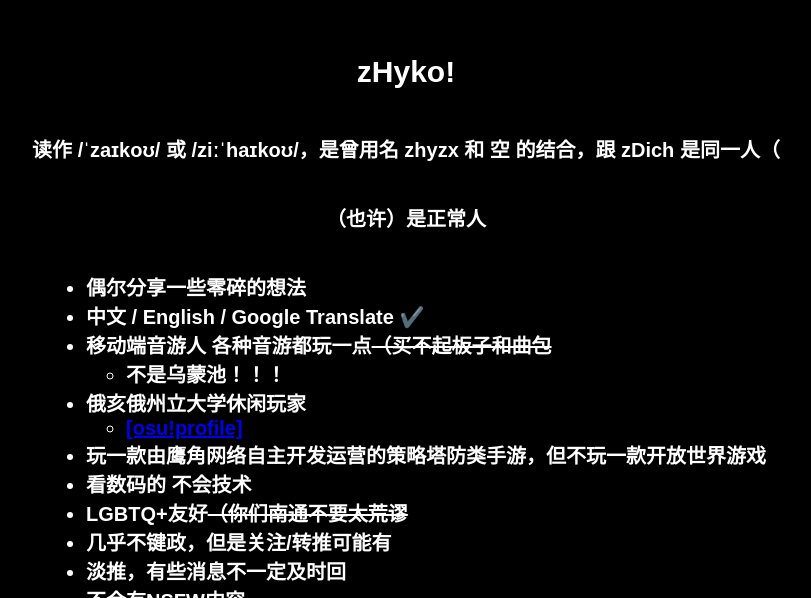
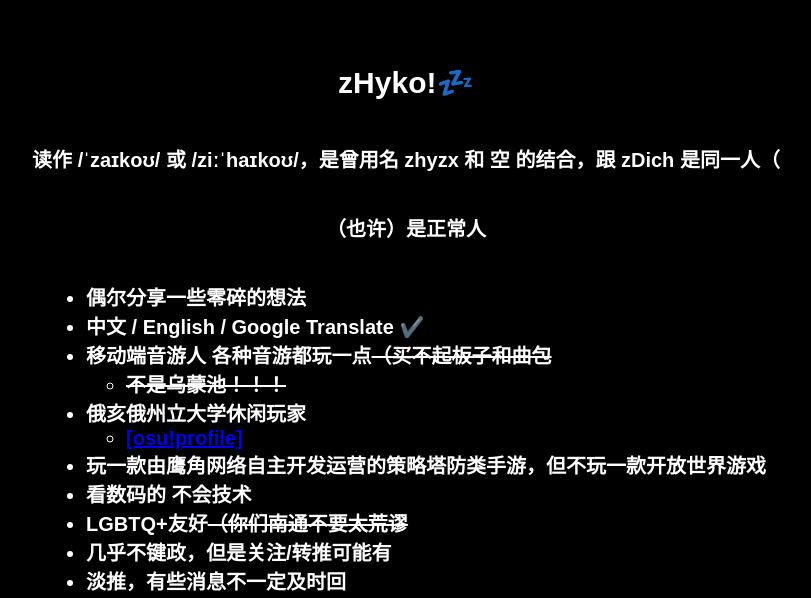
Before and after one commit to zDichX/zdichx.github.io, a Vue app: page / in a window 1280 px wide. Shown: the part 2025-2623 px from the top of the page, without its empty margins (234-1045 px from the left). Built offline with nearby package versions, Linux system fonts and the light colour scheme.

Commit message:
简单优化界面、修改文字

```diff
--- a/src/components/Introduction.vue
+++ b/src/components/Introduction.vue
@@ -4,7 +4,7 @@
 
 <template>
 
-<div class="text"><h2>zHyko!</h2>
+<div class="text"><h2>zHyko!💤</h2>
     <p>读作 /ˈzaɪkoʊ/ 或 /ziːˈhaɪkoʊ/，是曾用名 zhyzx 和 空 的结合，跟 zDich 是同一人（</p>
     <p>（也许）是正常人</p>
     <ul>
@@ -12,7 +12,7 @@
     <li>中文 / English / Google Translate ✔️</li>
     <li>移动端音游人 各种音游都玩一点<del>（买不起板子和曲包</del></li>
     <ul>
-        <li>不是乌蒙池！！！</li>
+        <li><del>不是乌蒙池！！！</del></li>
     </ul>
     <li>俄亥俄州立大学休闲玩家</li>
     <ul>
@@ -41,6 +41,7 @@
   font-weight: 900;
   font-size: 20px;
   overflow: hidden;
+  padding: 10px;
 }
 
 .comming {
--- a/src/components/card.vue
+++ b/src/components/card.vue
@@ -43,9 +43,9 @@ onMounted(async () => {
         <div class='avatar' ref="avatarElement">
         </div>
         <div class='info'>
-          <div class='name' ref="nameElement">💤zHyko</div>
+          <div class='name' ref="nameElement">zHyko</div>
           <div class='bio' ref="bioElement">"I truly present here"</div>
-          <div class='contact' ref="contactElement">zDichX@iCloud.com<br>Click to Continue 🇨🇳
+          <div class='contact' ref="contactElement">zDichX@iCloud.com<br>Slide to Continue 🇨🇳
             <!-- <div><a href='https://zdich.montaigne.io/z-dich' ref="contact_aElement">💤Introduction(🇨🇳)</a></div> -->
           </div>
         </div>
--- a/src/components/cards.vue
+++ b/src/components/cards.vue
@@ -83,11 +83,11 @@ onMounted(async () => {
     </section>
     <section>
         <div class="wrapper">
-            <div class="graphic">(/≧▽≦)/</div>
+            <div class="graphic">( ﹁ ﹁ ) ~→</div>
             <div class="graphic">(/≧▽≦)/</div>
             <div class="graphic" id="card"><rbg v-if="showRbg" /><card v-if="showCard"/></div>
             <div class="graphic">\(≧▽≦\)</div>
-            <div class="graphic">\(≧▽≦\)</div>
+            <div class="graphic">ヾ(•ω•`)o</div>
         </div>
     </section>
     <section>
```
